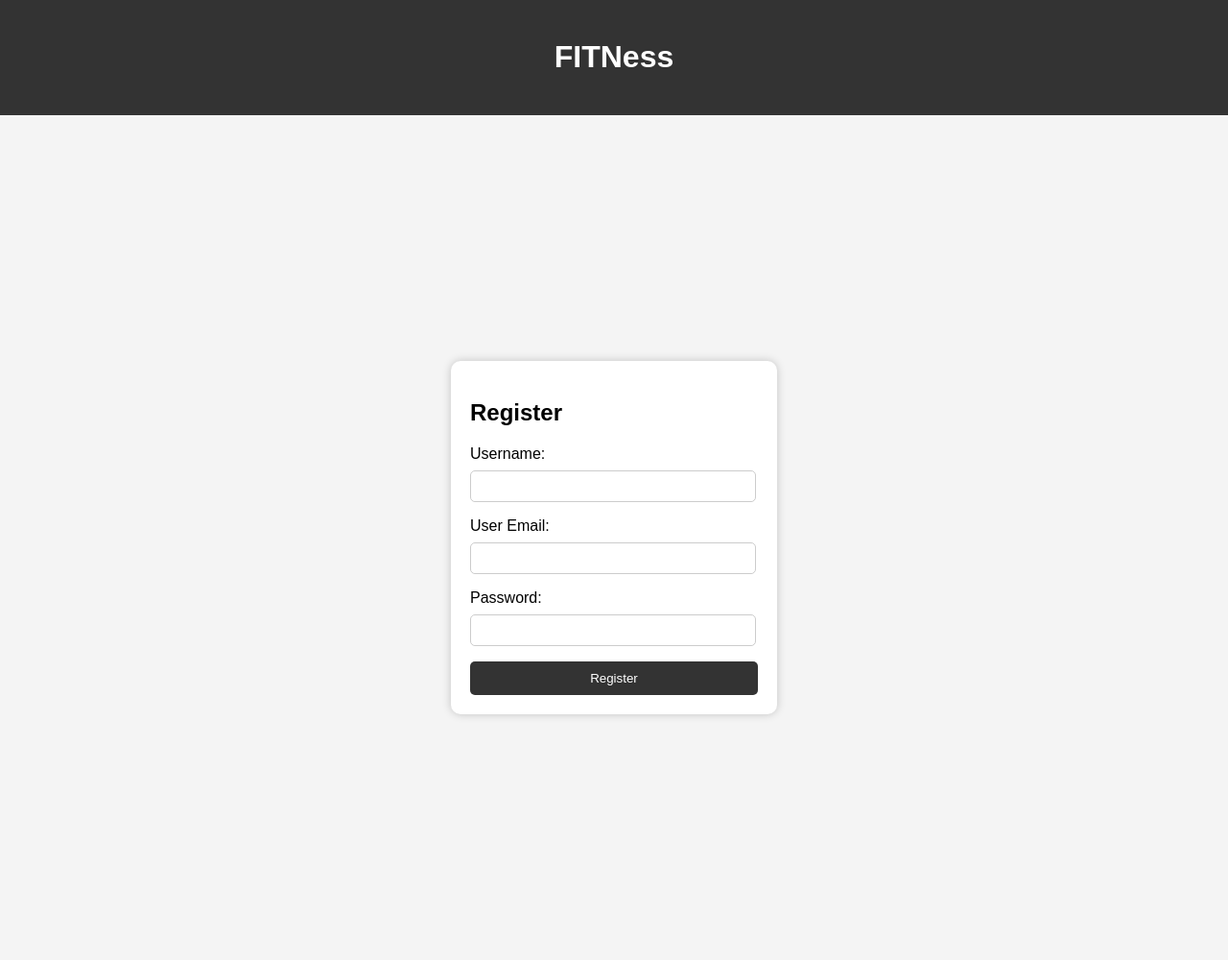
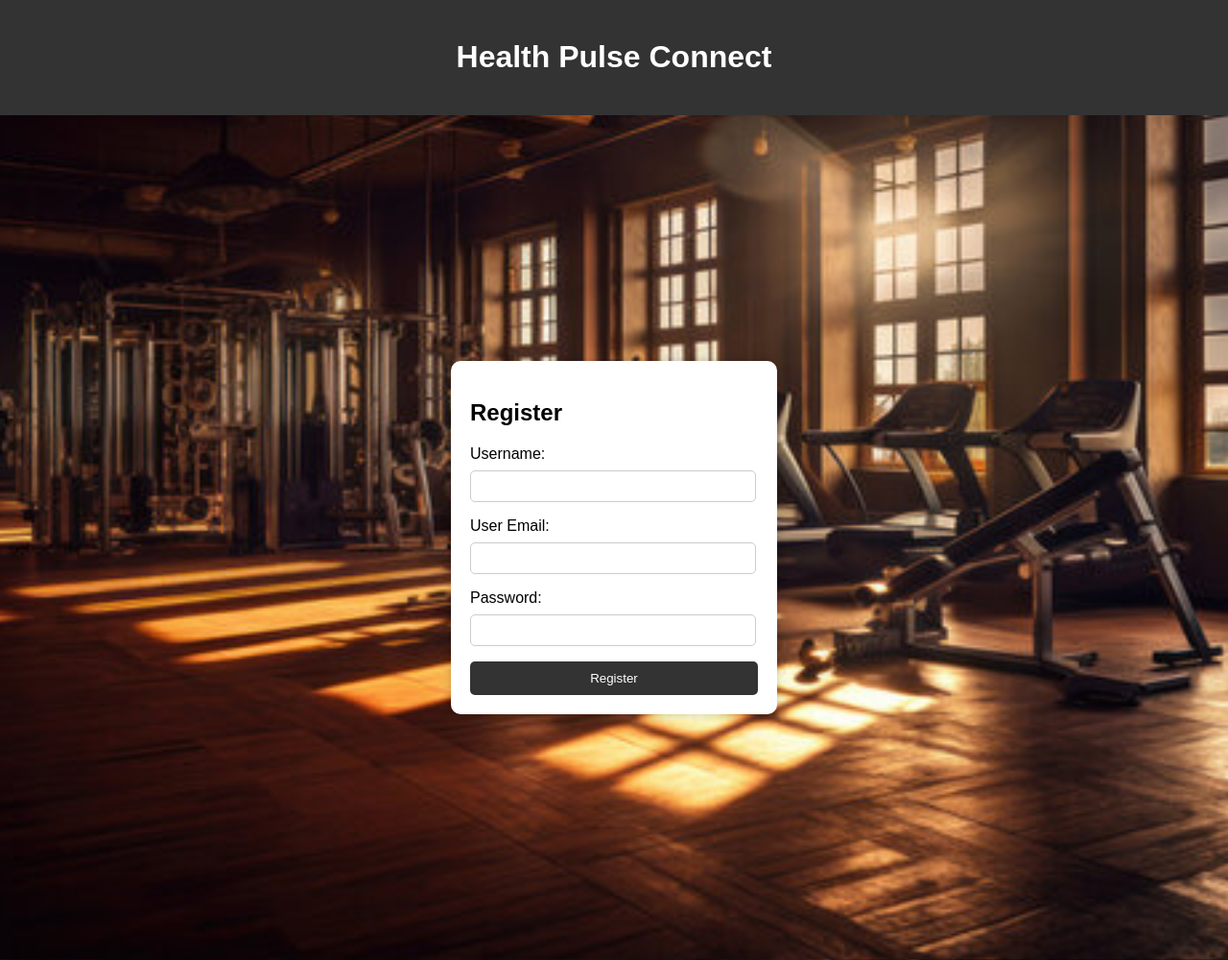
Before and after one commit to sanjumannepalli1/fitness, a Flask app: page /register in a window 1280 px wide. Shown: the whole page at 96% size. Run offline with Flask 3, Linux system fonts and the light colour scheme.

Commit message:
Register Page update

```diff
--- a/templates/register.html
+++ b/templates/register.html
@@ -8,7 +8,9 @@
       font-family: Arial, sans-serif;
       margin: 0;
       padding: 0;
-      background-color: #f4f4f4;
+      background-image: url('static/Background.jpg');
+      background-size: cover;
+      background-position: center;
     }
 
     .header {
@@ -97,7 +99,7 @@
               alert('Username already exists. Please choose another.');
             } else {
                 debugger
-                alert('Registration successfudddl!')
+                alert('Registration successfull!')
                 window.location.href = '/';
             }
           },
@@ -111,7 +113,7 @@
 </head>
 <body>
   <div class="header">
-    <h1>FITNess</h1>
+    <h1>Health Pulse Connect</h1>
   </div>
 
   <div class="content">
```
